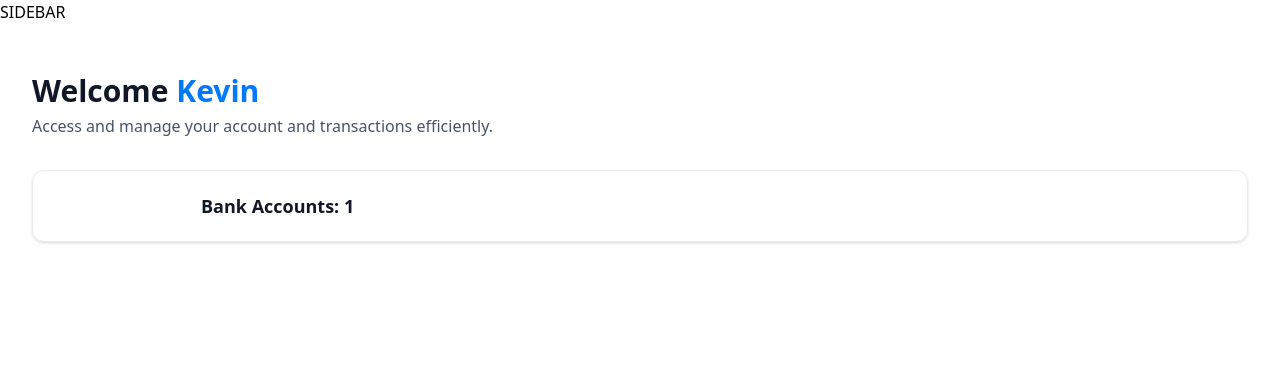
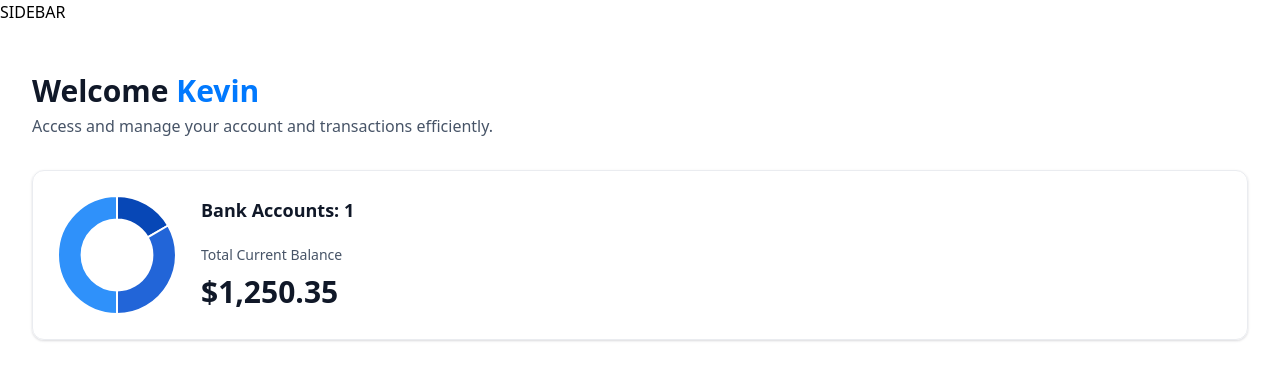
Before and after one commit to KW-SWE/Monevity, a Next.js app: page / in a window 1280 px wide. Shown: the top 380 px of the page. Built offline with nearby package versions, Linux system fonts and the light colour scheme.

Commit message:
Added doughnut chart to the account box area.

```diff
--- /dev/null
+++ b/app/components/AnimatedCounter.tsx
@@ -0,0 +1,18 @@
+'use client';
+import CountUp from 'react-countup';
+
+const AnimatedCounter = ({ amount }: { amount: number }) => {
+  return (
+    <div className="w-full">
+      <CountUp
+        decimal="."
+        prefix="$"
+        duration={1.5}
+        decimals={2}
+        end={amount}
+      />
+    </div>
+  );
+};
+
+export default AnimatedCounter;
--- /dev/null
+++ b/app/components/DoughnutChart.tsx
@@ -0,0 +1,35 @@
+// client side component so need to be it's own component
+'use client';
+
+import { Chart as ChartJS, ArcElement, Tooltip, Legend } from 'chart.js';
+import { Doughnut } from 'react-chartjs-2';
+
+ChartJS.register(ArcElement, Tooltip, Legend);
+const DoughnutChart = ({ accounts }: DoughnutChartProps) => {
+  const data = {
+    datasets: [
+      {
+        label: 'Banks',
+        data: [1250, 2500, 3750],
+        backgroundColor: ['#0747b6', '#2265d8', '#2f91fa'],
+      },
+    ],
+    labels: ['Bank1', 'Bank2', 'Bank3'],
+  };
+
+  return (
+    <Doughnut
+      data={data}
+      options={{
+        cutout: '60%',
+        plugins: {
+          legend: {
+            display: false,
+          },
+        },
+      }}
+    />
+  );
+};
+
+export default DoughnutChart;
--- a/app/components/TotalBalanceBox.tsx
+++ b/app/components/TotalBalanceBox.tsx
@@ -1,4 +1,5 @@
-import React from 'react';
+import AnimatedCounter from './AnimatedCounter';
+import DoughnutChart from './DoughnutChart';
 
 const TotalBalanceBox = ({
   accounts = [], // default is empty array if not provided
@@ -7,9 +8,17 @@ const TotalBalanceBox = ({
 }: TotalBalanceBoxProps) => {
   return (
     <section className="total-balance">
-      <div className="total-balance-chart">{/* Doughnut chart */}</div>
+      <div className="total-balance-chart">
+        <DoughnutChart accounts={accounts} />
+      </div>
       <div className="flex flex-col gap-6">
         <h2 className="header-2">Bank Accounts: {totalBanks} </h2>
+        <div className="flex flex-col gap-2">
+          <p className="total-balance-label">Total Current Balance</p>
+          <div className="total-balance-amount flex-center gap-2">
+            <AnimatedCounter amount={totalCurrentBalance} />
+          </div>
+        </div>
       </div>
     </section>
   );
--- a/package.json
+++ b/package.json
@@ -9,11 +9,15 @@
     "lint": "next lint"
   },
   "dependencies": {
+    "chart.js": "^4.4.7",
     "class-variance-authority": "^0.7.1",
     "clsx": "^2.1.1",
     "lucide-react": "^0.469.0",
     "next": "15.1.2",
+    "query-string": "^9.1.1",
     "react": "^19.0.0",
+    "react-chartjs-2": "^5.3.0",
+    "react-countup": "^6.5.3",
     "react-dom": "^19.0.0",
     "tailwind-merge": "^2.6.0",
     "tailwindcss-animate": "^1.0.7"
```
Also changed, not shown: 1 other file (tests, documents, lock files or other folders).
